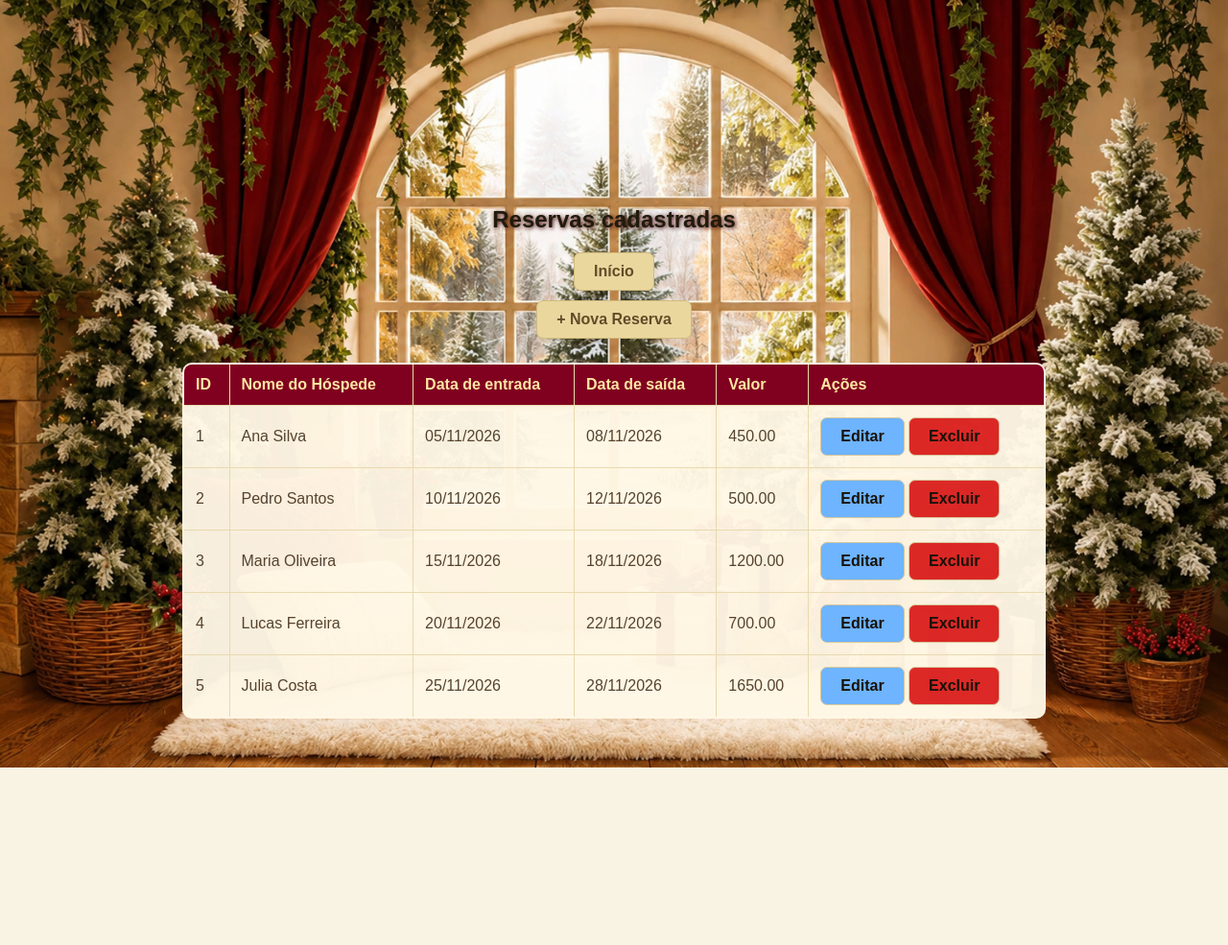
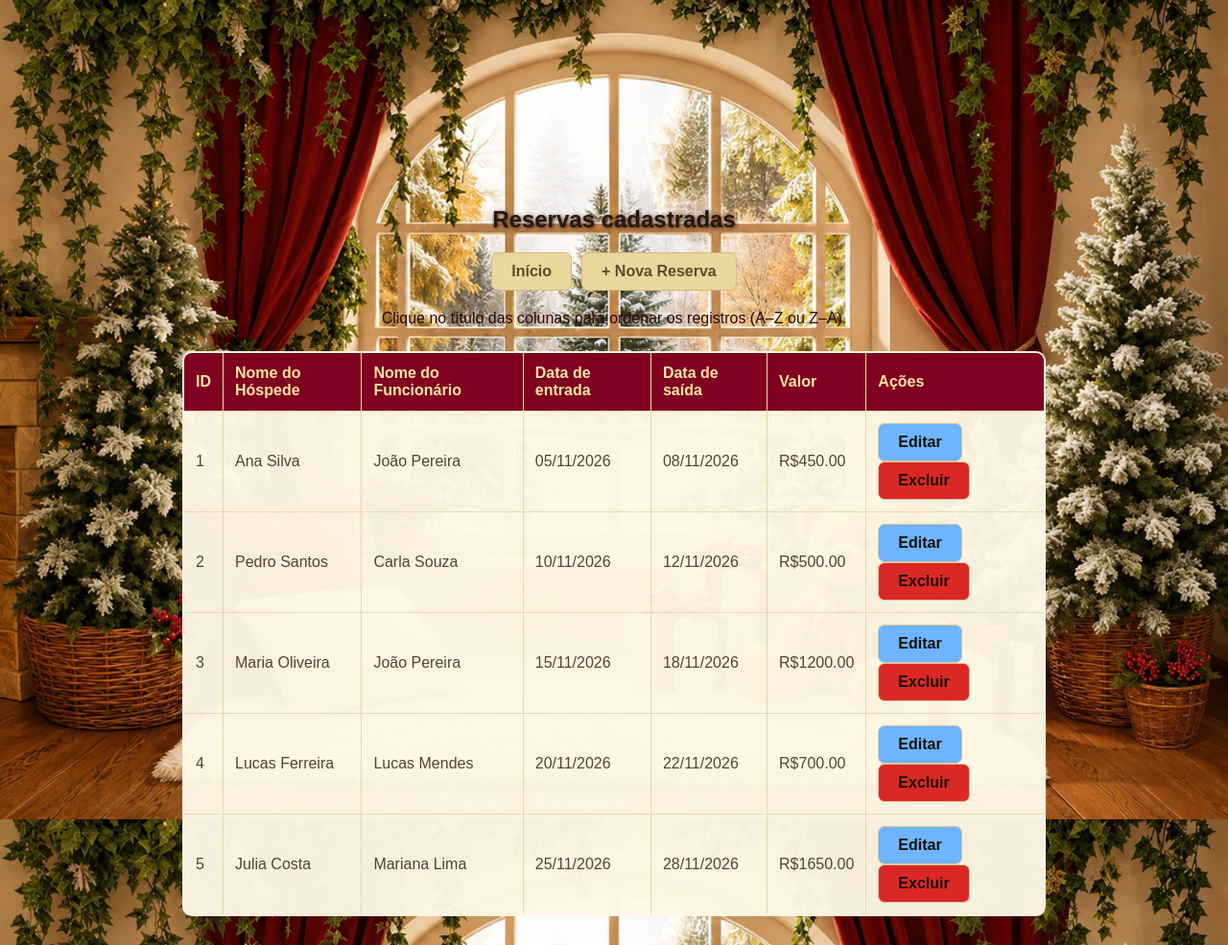
Before and after one commit to aliciatenorio/pousada_aliciabia, a PHP site: page /Reservas/listar_reservas.php in a window 1280 px wide. Shown: the whole page at 96% size. Before the commit the page ends 800 px from the top, so only its background shows below. Run offline with PHP 8.4, Linux system fonts and the light colour scheme; data comes from the database, SQL or seed files in the repository.

Commit message:
Update listar_reservas.php

```diff
--- a/Reservas/listar_reservas.php
+++ b/Reservas/listar_reservas.php
@@ -1,12 +1,37 @@
 <?php
     require_once '../conexao.php';
+
+    $colunasPermitidas = [
+        'id' => 'tbReservas.codigo_reserva',
+        'hospede' => 'tbHospedes.nome_hospede',
+        'funcionario' => 'tbFuncionarios.nome_funcionario',
+        'entrada' => 'tbReservas.data_entrada',
+        'saida' => 'tbReservas.data_saida',
+        'valor' => 'tbReservas.valor_total'
+    ];
+
+    $coluna = filter_input(INPUT_GET, 'coluna', FILTER_SANITIZE_SPECIAL_CHARS);
+    $ordem = filter_input(INPUT_GET, 'ordem', FILTER_SANITIZE_SPECIAL_CHARS);
+
+    if (!isset($colunasPermitidas[$coluna])) {
+        $coluna = 'id';
+    }
+
+    if ($ordem !== 'DESC') {
+        $ordem = 'ASC';
+    }
+
+    $campo = $colunasPermitidas[$coluna];
+
     try {
-        $stmt = $pdo->query("SELECT tbReservas.*, tbHospedes.nome_hospede
-                             FROM tbReservas INNER JOIN tbHospedes ON tbReservas.hospede_codigo = tbHospedes.codigo_hospede
-                             ORDER BY tbReservas.codigo_reserva ASC");
+        $stmt = $pdo->query("SELECT tbReservas.*, tbHospedes.nome_hospede, tbFuncionarios.nome_funcionario
+                             FROM tbReservas
+                             INNER JOIN tbHospedes ON tbReservas.hospede_codigo = tbHospedes.codigo_hospede
+                             INNER JOIN tbFuncionarios ON tbReservas.funcionario_codigo = tbFuncionarios.codigo_funcionario
+                             ORDER BY $campo $ordem");
         $reservas = $stmt->fetchAll();
 
-    } catch(PDOException $e){
+    } catch (PDOException $e) {
         die("Erro ao buscar reservas: " . $e->getMessage());
     }
 ?>
@@ -19,40 +44,41 @@
     </head>
     <body>
         <h2>Reservas cadastradas</h2>
+        <div class='mudanca'>
+            <a class="btn btn-inicio" href="../index.php">Início</a>
+            <a class="btn btn-novo" href="form_reserva.php">+ Nova Reserva</a>
+        </div>
 
-        <p><a class="btn btn-inicio" href="../index.php">Início</a></p>
-        <p><a class="btn btn-novo" href="form_reserva.php">+ Nova Reserva</a></p>
+        <?php $msg = filter_input(INPUT_GET, 'msg', FILTER_SANITIZE_SPECIAL_CHARS);?>
+
+        <?php if($msg === 'excluido'): ?>
+            <p class="Sucesso">Reserva excluída com sucesso!</p>
+        <?php endif; ?>
+
+        <p >Clique no título das colunas para ordenar os registros (A–Z ou Z–A).</p>
 
         <?php if(count($reservas) > 0): ?>
         <table>
             <thead>
                 <tr>
-                    <th>ID</th>
-                    <th>Nome do Hóspede</th>
-                    <th>Data de entrada</th>
-                    <th>Data de saída</th>
-                    <th>Valor</th>
+                    <th class="ordenacao"><a href="?coluna=id&ordem=<?= $coluna === 'id' && $ordem === 'ASC' ? 'DESC' : 'ASC' ?>">ID</a></th>
+                    <th class="ordenacao"><a href="?coluna=hospede&ordem=<?= $coluna === 'hospede' && $ordem === 'ASC' ? 'DESC' : 'ASC' ?>">Nome do Hóspede</a></th>
+                    <th class="ordenacao"><a href="?coluna=funcionario&ordem=<?= $coluna === 'funcionario' && $ordem === 'ASC' ? 'DESC' : 'ASC' ?>">Nome do Funcionário</a></th>
+                    <th class="ordenacao"><a href="?coluna=entrada&ordem=<?= $coluna === 'entrada' && $ordem === 'ASC' ? 'DESC' : 'ASC' ?>">Data de entrada</a></th>
+                    <th class="ordenacao"><a href="?coluna=saida&ordem=<?= $coluna === 'saida' && $ordem === 'ASC' ? 'DESC' : 'ASC' ?>">Data de saída</a></th>
+                    <th class="ordenacao"><a href="?coluna=valor&ordem=<?= $coluna === 'valor' && $ordem === 'ASC' ? 'DESC' : 'ASC' ?>">Valor</a></th>
                     <th>Ações</th>
                 </tr>
             </thead>
             <tbody>
                 <?php foreach($reservas as $reserva): ?>
                 <tr>
-                    <td>
-                        <?= htmlspecialchars($reserva['codigo_reserva']) ?>
-                    </td>
-                    <td>
-                        <?= htmlspecialchars($reserva['nome_hospede']) ?>
-                    </td>
-                    <td>
-                        <?= DateTime::createFromFormat('Y-m-d', $reserva['data_entrada'])->format('d/m/Y') ?>
-                    </td>
-                    <td>
-                        <?= DateTime::createFromFormat('Y-m-d', $reserva['data_saida'])->format('d/m/Y') ?>
-                    </td>
-                    <td>
-                        <?= htmlspecialchars($reserva['valor_total']) ?>
-                    </td>
+                    <td><?= htmlspecialchars($reserva['codigo_reserva']) ?></td>
+                    <td><?= htmlspecialchars($reserva['nome_hospede']) ?></td>
+                    <td><?= htmlspecialchars($reserva['nome_funcionario']) ?></td>
+                    <td><?= DateTime::createFromFormat('Y-m-d', $reserva['data_entrada'])->format('d/m/Y') ?></td>
+                    <td><?= DateTime::createFromFormat('Y-m-d', $reserva['data_saida'])->format('d/m/Y') ?></td>
+                    <td>R$<?= htmlspecialchars($reserva['valor_total']) ?></td>
                     <td>
                         <a class="btn btn-editar" href="form_reserva.php?id=<?= (int)$reserva['codigo_reserva'] ?>">Editar</a>
                         <a class="btn btn-excluir" href="excluir_reserva.php?id=<?= (int)$reserva['codigo_reserva'] ?>">Excluir</a>
```
